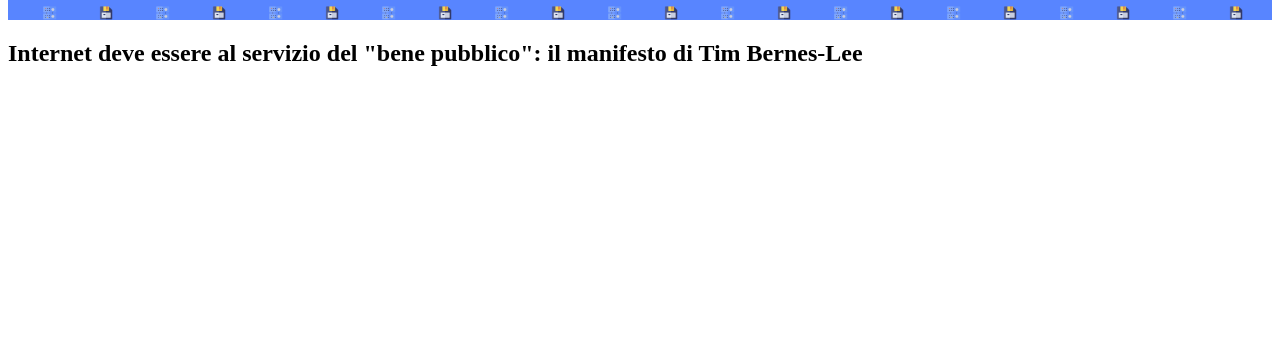
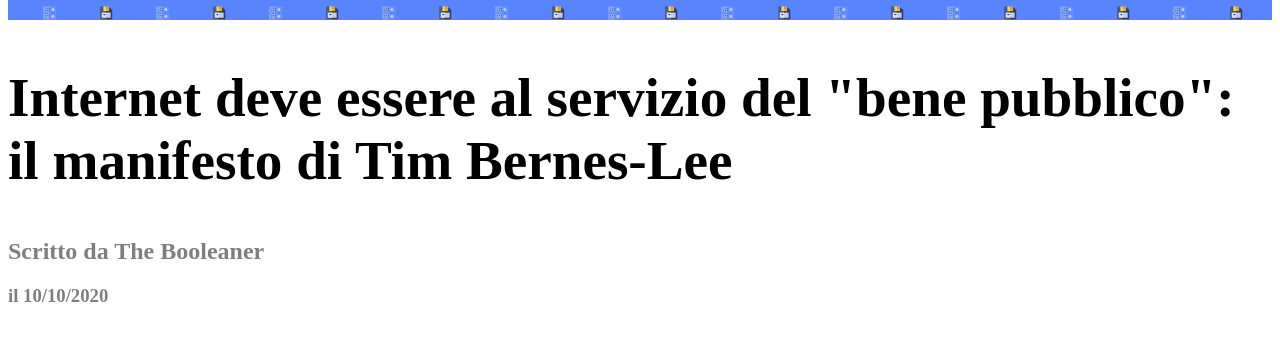
Before and after one commit to AriannaCristiani/html-css-booleaner, a plain HTML site: page index.html in a window 1280 px wide. Shown: the part 101-442 px from the top of the page. Drawn offline with Linux system fonts and the light colour scheme.

Commit message:
aggiunta fonte sotto al titolo

```diff
--- a/app.css/index.css
+++ b/app.css/index.css
@@ -4,3 +4,10 @@
     background-color: rgb(88, 133, 255);
     background-size: contain ;
 }
+#title {
+    font-size: 230%;
+}
+.fonte{
+ color: black;
+ opacity: 50%;
+}
--- a/index.html
+++ b/index.html
@@ -13,12 +13,21 @@
             <img src="./img/logo.svg" height="40px">
         </div>
 
-        <!-- titolo e fonte -->
+        <!-- titolo -->
          <section id="title">
             <h1><strong>Internet deve essere al servizio del "bene pubblico": il manifesto di Tim Bernes-Lee</strong></h1>
          </section>
 
+         <!-- fonte -->
+          <section>
+          <h2 class="fonte">Scritto da The Booleaner</h2>
+          <h3 class="fonte">il 10/10/2020</h3>
+        </section>
     </header>
+    <main>
+        <!-- foto di tim -->
+         <figure></figure>
+    </main>
 
 </body>
 </html>
```
